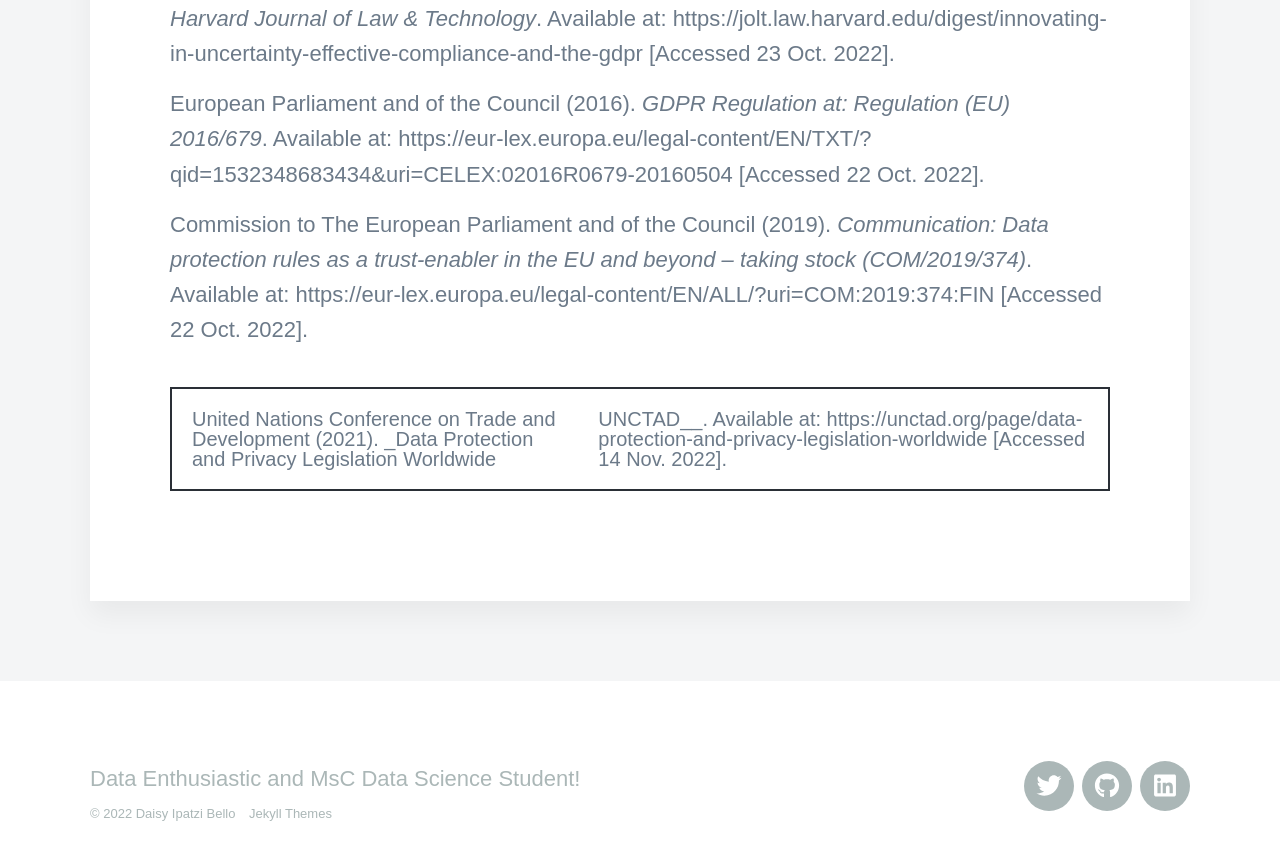
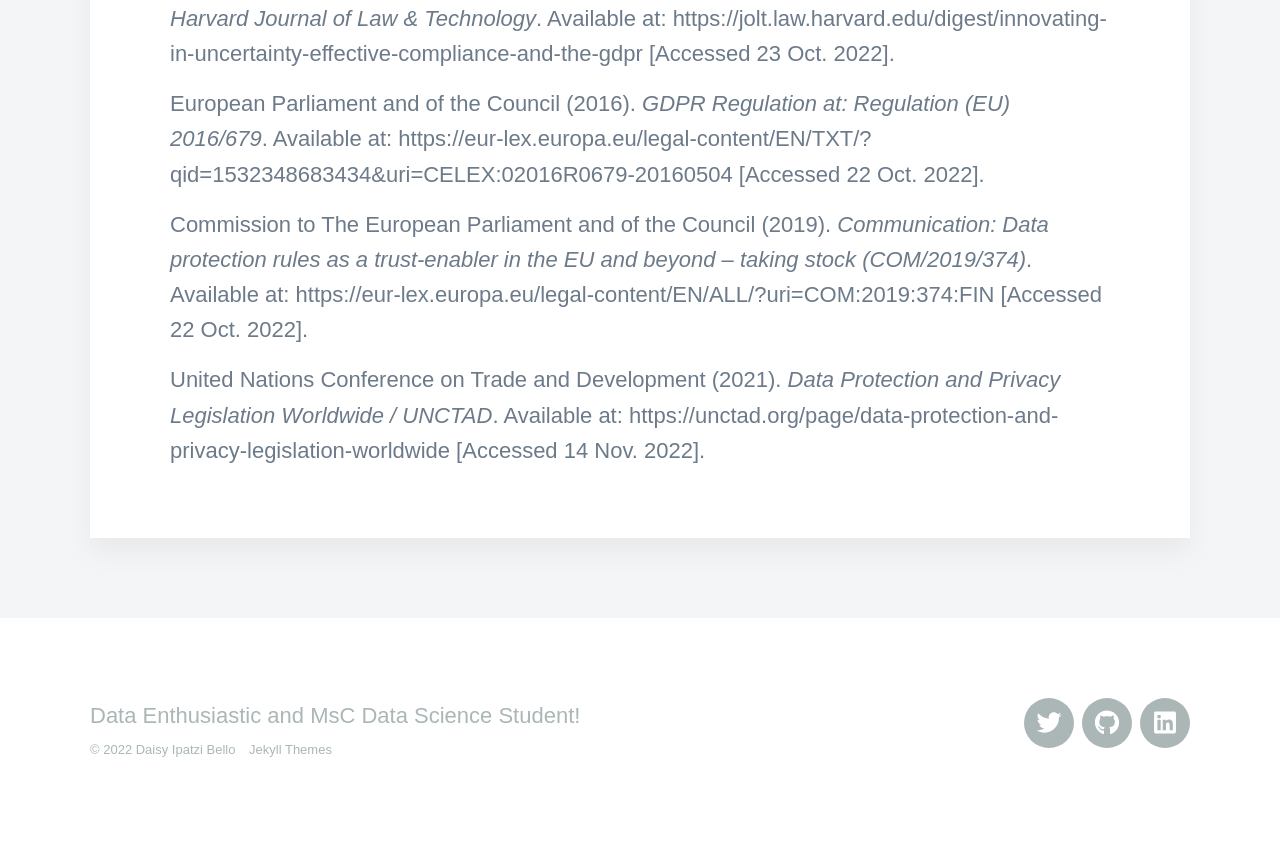
Before and after one commit to DaisyIpatzi/daisyipatzi.github.io, a Jekyll site: the page built from _posts/2022-11-14-summary-post2.md, in a window 1280 px wide and 900 px high, scrolled down 2404 px. Shown: the top 860 px of the window. Built offline with Jekyll 4.4.1, drawn with Linux system fonts in a browser that asks for light colours; nearby versions of some CDN libraries; some web fonts are replaced; after the commit the page ends 3240 px from its top, so only the background shows below that.

```diff
--- a/_posts/2022-11-14-summary-post2.md
+++ b/_posts/2022-11-14-summary-post2.md
@@ -36,4 +36,4 @@ European Parliament and of the Council (2016). _GDPR Regulation at: Regulation (
 
 Commission to The European Parliament and of the Council (2019). _Communication: Data protection rules as a trust-enabler in the EU and beyond – taking stock (COM/2019/374)_. Available at: https://eur-lex.europa.eu/legal-content/EN/ALL/?uri=COM:2019:374:FIN  [Accessed 22 Oct. 2022].
 
-United Nations Conference on Trade and Development (2021). _Data Protection and Privacy Legislation Worldwide | UNCTAD__. Available at: https://unctad.org/page/data-protection-and-privacy-legislation-worldwide [Accessed 14 Nov. 2022].
+United Nations Conference on Trade and Development (2021). _Data Protection and Privacy Legislation Worldwide / UNCTAD_. Available at: https://unctad.org/page/data-protection-and-privacy-legislation-worldwide [Accessed 14 Nov. 2022].
```
